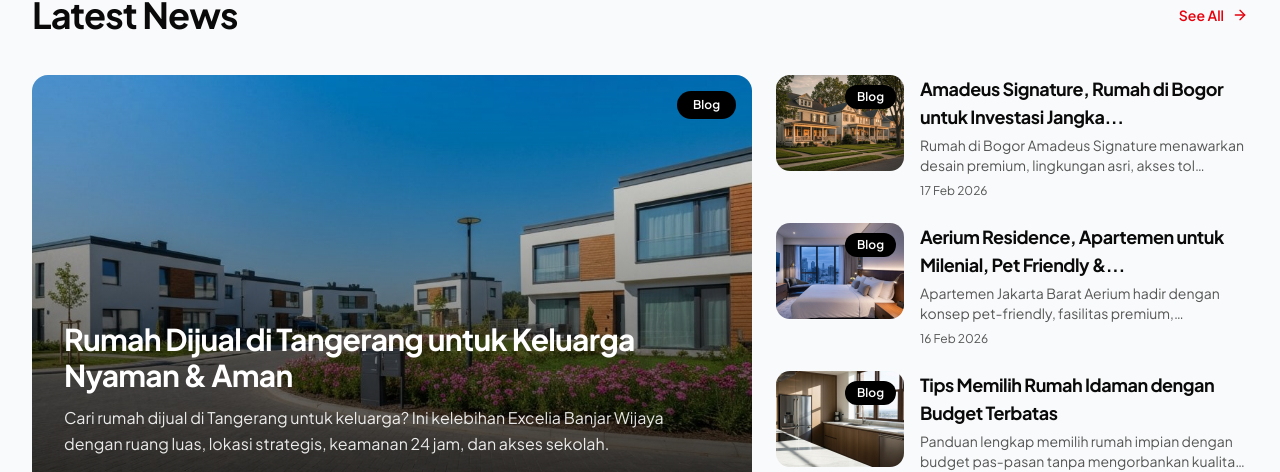
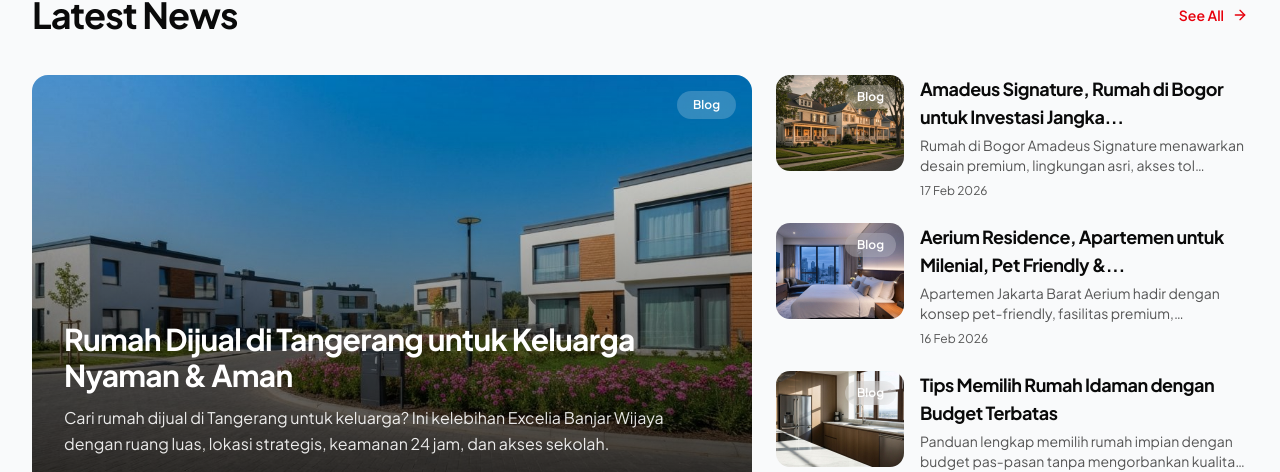
Before and after one commit to baeehaqii/v0-ui-quinland, a Next.js app: page / in a window 1280 px wide. Shown: the part 2493-2965 px from the top of the page. Built offline with nearby package versions, Linux system fonts and the light colour scheme; a web font is replaced by a local one.

Commit message:
style: update h1 hover color and chip design\n\nChange h1 hover color and modernize chip appearance with glass effect.

```diff
--- a/components/news/news-section.tsx
+++ b/components/news/news-section.tsx
@@ -77,14 +77,14 @@ export function NewsSection() {
 
               {/* Badge - Top Right */}
               <div className="absolute right-4 top-4">
-                <span className="inline-block rounded-full bg-black px-4 py-1.5 text-xs font-semibold text-white">
+                <span className="inline-block rounded-full bg-white/20 px-4 py-1.5 text-xs font-semibold text-white backdrop-blur-md">
                   {FEATURED_POST.category}
                 </span>
               </div>
 
               {/* Content overlay - Bottom */}
               <div className="absolute inset-x-0 bottom-0 p-6 sm:p-8">
-                <h3 className="text-2xl font-bold tracking-tight text-white transition-colors group-hover:text-red-400 sm:text-3xl">
+                <h3 className="text-2xl font-bold tracking-tight text-white transition-colors group-hover:text-emerald-400 sm:text-3xl">
                   {FEATURED_POST.title}
                 </h3>
                 <p className="mt-3 line-clamp-2 text-sm leading-relaxed text-white/90 sm:text-base">
@@ -112,13 +112,13 @@ export function NewsSection() {
                   />
                   {/* Badge - Top Right */}
                   <div className="absolute right-2 top-2">
-                    <span className="inline-block rounded-full bg-black px-3 py-1 text-xs font-semibold text-white">
+                    <span className="inline-block rounded-full bg-white/20 px-3 py-1 text-xs font-semibold text-white backdrop-blur-md">
                       {post.category}
                     </span>
                   </div>
                 </div>
                 <div className="flex min-w-0 flex-1 flex-col justify-center">
-                  <h3 className="line-clamp-2 text-base font-bold tracking-tight text-foreground transition-colors group-hover:text-red-600 sm:text-lg">
+                  <h3 className="line-clamp-2 text-base font-bold tracking-tight text-foreground transition-colors group-hover:text-emerald-700 sm:text-lg">
                     {post.title}
                   </h3>
                   <p className="mt-1 line-clamp-2 text-xs text-muted-foreground sm:text-sm">
```
